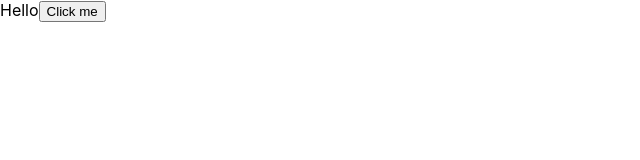
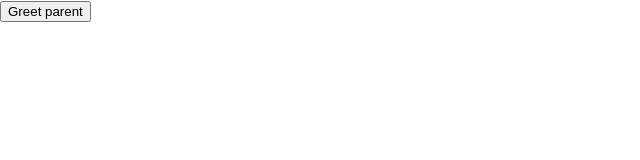
Before and after one commit to tanishthaJawa/react-practice, a React (Create React App) app: page / in a window 1280 px wide. Shown: the top 160 px of the page, without its empty margins (0-640 px from the left). Built offline with nearby package versions, Linux system fonts and the light colour scheme.

Commit message:
Passing method as props in react

```diff
--- a/src/App.js
+++ b/src/App.js
@@ -5,14 +5,15 @@
 import FunctionClick from "./components/FunctionClick";
 import ClassClick from "./components/ClassClick";
 import EventBinding from "./components/EventBinding";
+import ParentComponent from "./components/ParentComponent";
 function App() {
 
   return (
     <div className="App">
-      <EventBinding />
-      {/* <FunctionClick />
-      <ClassClick /> */}
-      {/* <Greet name="Alice" age="10">
+      {/* <EventBinding />
+      <FunctionClick />
+      <ClassClick />
+      <Greet name="Alice" age="10">
         <p> This is child props</p>
       </Greet>
       <Greet name="Diana" age="20" >
@@ -23,9 +24,10 @@
       </Welcome>
       <Welcome name="Diana" age="20" >
         <button>Action</button>
-      </Welcome> */}
-      {/* <Message />
+      </Welcome>
+      <Message />
       <Counter /> */}
+      <ParentComponent />
     </div>
 
   );
--- /dev/null
+++ b/src/components/ChildComponent.js
@@ -0,0 +1,11 @@
+import React from 'react'
+
+function ChildComponent({greetHandler}) {
+  return (
+    <div>
+        <button onClick ={()=>greetHandler('Child')}>Greet parent</button>
+    </div>
+  )
+}
+
+export default ChildComponent
--- /dev/null
+++ b/src/components/ParentComponent.js
@@ -0,0 +1,27 @@
+import React, { Component } from 'react'
+import ChildComponent from './ChildComponent'
+
+class ParentComponent extends Component {
+
+    constructor(props) {
+        super(props)
+
+        this.state = {
+            parent: 'Parent'
+        }
+
+        this.greetParent = this.greetParent.bind(this)
+    }
+    greetParent(child) {
+        alert(`Hello ${this.state.parent} from ${child}` )
+    }
+    render() {
+        return (
+            <div>
+                <ChildComponent greetHandler={this.greetParent} />
+            </div>
+        )
+    }
+}
+
+export default ParentComponent
```
